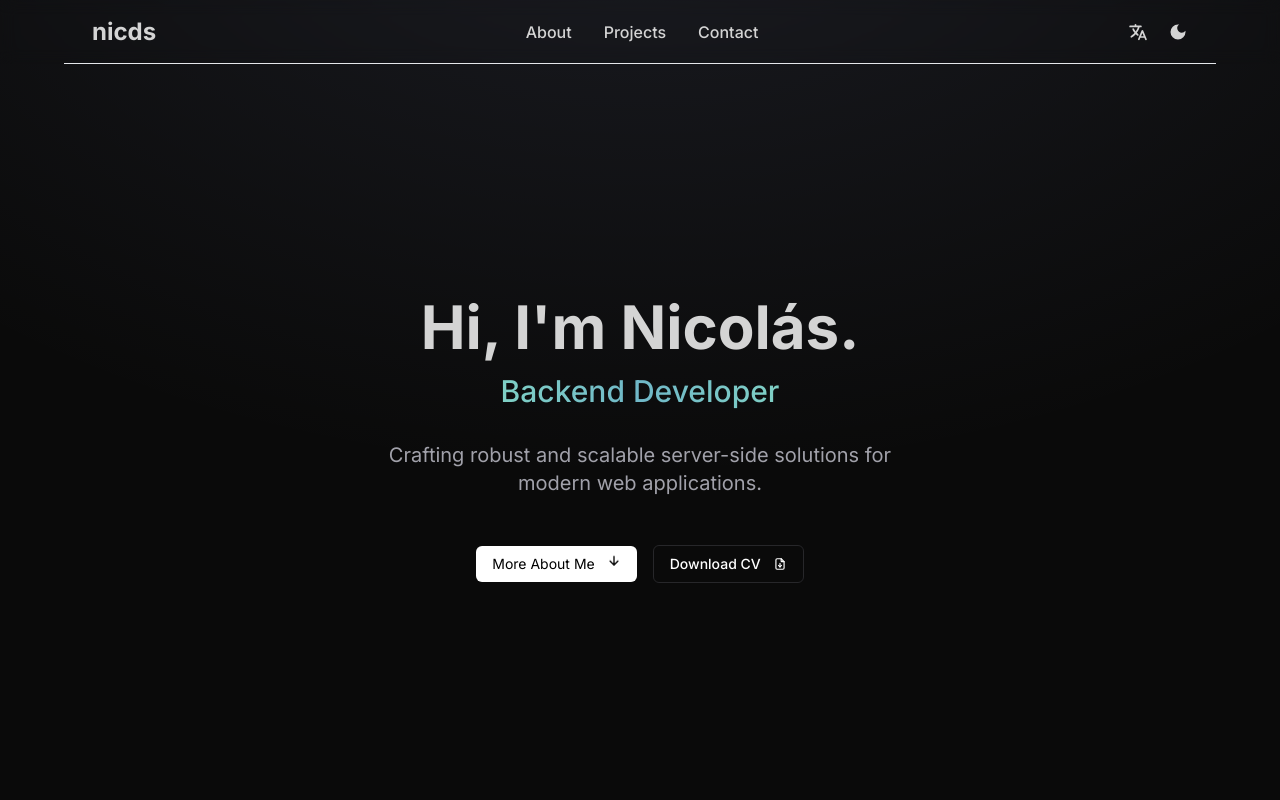
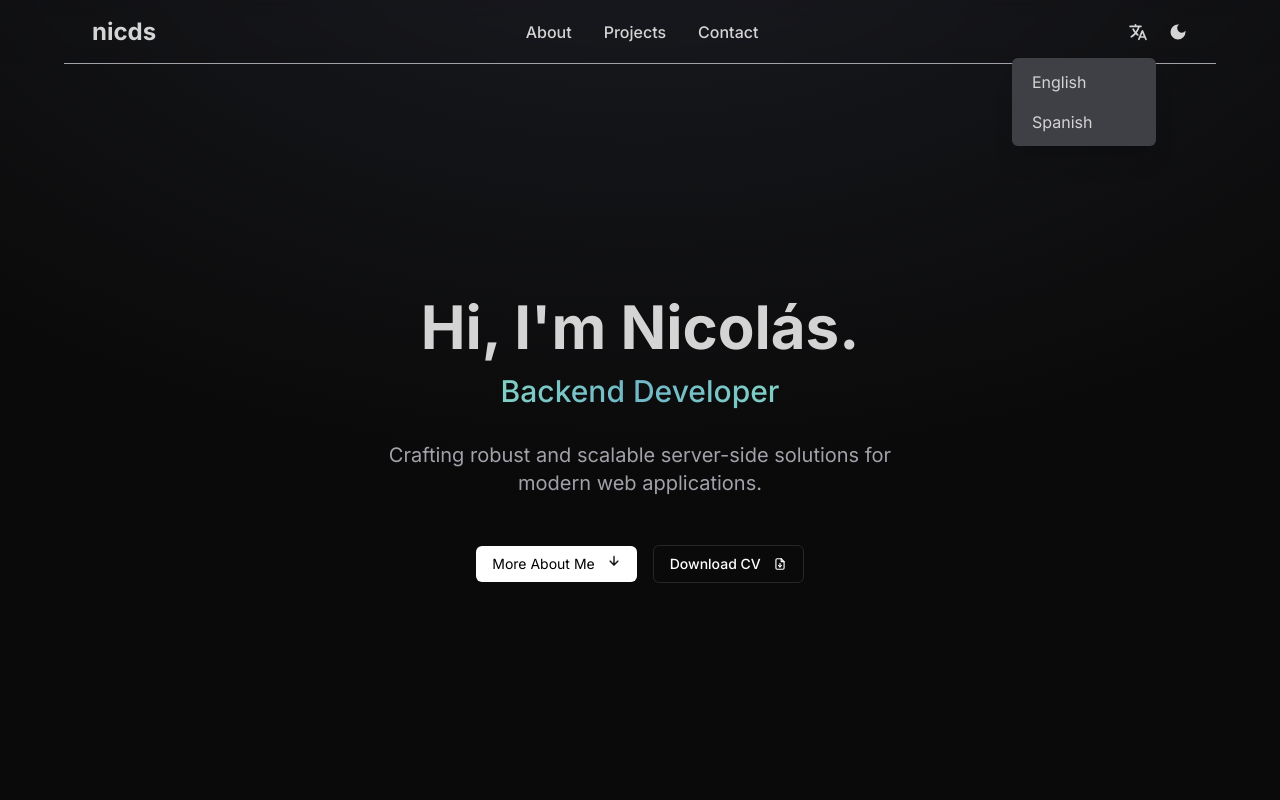
Before and after one commit to nicds-dev/portfolio-react, a React (Vite) app: page / in a window 1280 px wide. Both pictures are taken after a click on the button 1137 px from the left and 31 px from the top of the page. Shown: the top 800 px of the page. Built offline with nearby package versions, Linux system fonts and the light colour scheme.

Commit message:
Create component to switch theme & language

```diff
--- /dev/null
+++ b/src/components/PreferencesControls.tsx
@@ -0,0 +1,72 @@
+import { IoLanguage } from 'react-icons/io5'
+import { MdDarkMode, MdLightMode } from 'react-icons/md'
+import { useState } from 'react'
+
+interface PreferencesControlsPorps {
+  className: string,
+  direction: "top" | "bottom",
+}
+
+function PreferencesControls(props: PreferencesControlsPorps) {
+  const [isDropdownOpen, setDropdownOpen] = useState(false)
+  const [isDarkMode, setIsDarkMode] = useState(true)
+
+  const toggleDropdown = () => {
+    setDropdownOpen((prev) => !prev)
+  }
+  const toggleDarkMode = () => {
+    setIsDarkMode((prev) => !prev)
+  }
+
+  const changeLanguage = (language: string) => {
+    console.log(`Language changed to: ${language}`)
+    setDropdownOpen(false)
+  }
+
+  return (
+    <div className={props.className}>
+      <div className="relative">
+        <button
+          aria-label="Change Language"
+          className="p-2 hover:bg-zinc-700 rounded-md transition"
+          onClick={toggleDropdown}
+        >
+          <IoLanguage size={20} />
+        </button>
+        {isDropdownOpen && (
+          <div className={`absolute right-0 mt-2 w-36 bg-zinc-700 shadow-xl rounded-md ${
+            props.direction === 'top' ? 'bottom-10 right-0' : 'right-0'}`}
+          >
+            <ul className="p-1">
+              <li>
+                <button
+                  onClick={() => changeLanguage("en")}
+                  className="w-full text-left px-4 py-2 hover:bg-zinc-600 rounded-md"
+                >
+                  English
+                </button>
+              </li>
+              <li>
+                <button
+                  onClick={() => changeLanguage("es")}
+                  className="w-full text-left px-4 py-2 hover:bg-zinc-600 rounded-md"
+                >
+                  Spanish
+                </button>
+              </li>
+            </ul>
+          </div>
+        )}
+      </div>
+      <button
+        aria-label="Toggle Dark Mode"
+        className="p-2 hover:bg-zinc-700 rounded-md transition"
+        onClick={toggleDarkMode}
+      >
+        {isDarkMode ? <MdDarkMode size={20} /> : <MdLightMode size={20} />}
+      </button>
+    </div>
+  )
+}
+
+export default PreferencesControls
--- a/src/containers/About.tsx
+++ b/src/containers/About.tsx
@@ -16,7 +16,7 @@ function About() {
   ]
 
   return (
-    <section id="about" className="bg-[#131416]">
+    <section id="about" className="bg-zinc-900">
       <div className="max-w-6xl mx-auto py-20 px-6 xl:px-0">
         <motion.h2
           className="text-3xl font-bold mb-8 text-center"
--- a/src/containers/Footer.tsx
+++ b/src/containers/Footer.tsx
@@ -1,7 +1,7 @@
 function Footer() {
   return (
     <footer className="max-w-6xl mx-auto pt-20">
-      <div className="h-16 border-t border-gray-200 px-5">
+      <div className="h-16 border-t border-zinc-400 px-5">
         <p className="text-center py-4">
           Made by Nicolás Durango
           <br />
--- a/src/containers/Navbar.tsx
+++ b/src/containers/Navbar.tsx
@@ -1,7 +1,6 @@
-import { IoLanguage } from "react-icons/io5"
-import { MdDarkMode } from "react-icons/md"
 import { AiOutlineMenu, AiOutlineClose } from "react-icons/ai"
 import { useState } from "react"
+import PreferencesControls from "@/components/PreferencesControls"
 
 function NavBar() {
   const [isSidebarOpen, setSidebarOpen] = useState(false);
@@ -16,7 +15,7 @@ function NavBar() {
   return (
     <nav className="sticky top-0 z-50 backdrop-blur">
       <div className="max-w-6xl mx-auto">
-        <div className="flex justify-between items-center h-16 border-b border-gray-200 px-5">
+        <div className="flex justify-between items-center h-16 border-b border-zinc-400 px-5">
           {/* Logo */}
           <a href="#" className="text-2xl font-bold p-2">nicds</a>
 
@@ -30,14 +29,7 @@ function NavBar() {
           </div>
 
           {/* Icons */}
-          <div className="hidden sm:flex sm:space-x-1">
-            <button aria-label="Change Language" className="p-2 hover:bg-[#27272A] rounded-md transition">
-              <IoLanguage size={20} />
-            </button>
-            <button aria-label="Toggle Dark Mode" className="p-2 hover:bg-[#27272A] rounded-md transition">
-              <MdDarkMode size={20} />
-            </button>
-          </div>
+          <PreferencesControls className="hidden sm:flex sm:space-x-1" direction="bottom" />
 
           {/* Mobile Menu Button */}
           <button className="sm:hidden p-2" aria-label="Toggle Sidebar" onClick={toggleSidebar}>
@@ -48,11 +40,11 @@ function NavBar() {
 
       {/* Sidebar */}
       <div
-        className={`sm:invisible fixed top-0 left-0 flex flex-col h-screen w-11/12 bg-[#131416] px-5 z-50 transform transition-transform duration-300 ease-in-out ${
+        className={`sm:invisible fixed top-0 left-0 flex flex-col h-screen w-11/12 bg-zinc-900 px-5 z-50 transform transition-transform duration-300 ease-in-out ${
           isSidebarOpen ? "translate-x-0" : "-translate-x-full"
         }`}
       >
-        <div className="flex justify-between items-center h-16 border-b border-gray-200">
+        <div className="flex justify-between items-center h-16 border-b border-zinc-400">
           <a href="#" className="text-2xl font-bold p-2">
             nicds
           </a>
@@ -69,27 +61,14 @@ function NavBar() {
             <a
               key={item.href}
               href={item.href}
-              className="block font-medium hover:text-gray-400"
+              className="block font-medium hover:text-zinc-400"
               onClick={toggleSidebar}
             >
               {item.name}
             </a>
           ))}
         </div>
-        <div className="flex items-center h-16 space-x-5 mx-auto">
-          <button
-            aria-label="Change Language"
-            className="p-2 hover:bg-gray-700 rounded-md transition w-full flex justify-center"
-          >
-            <IoLanguage size={20} />
-          </button>
-          <button
-            aria-label="Toggle Dark Mode"
-            className="p-2 hover:bg-gray-700 rounded-md transition w-full flex justify-center"
-          >
-            <MdDarkMode size={20} />
-          </button>
-        </div>
+        <PreferencesControls className="flex items-center h-16 space-x-5 mx-auto" direction="top" />
       </div>
 
       {/* Overlay */}
```
